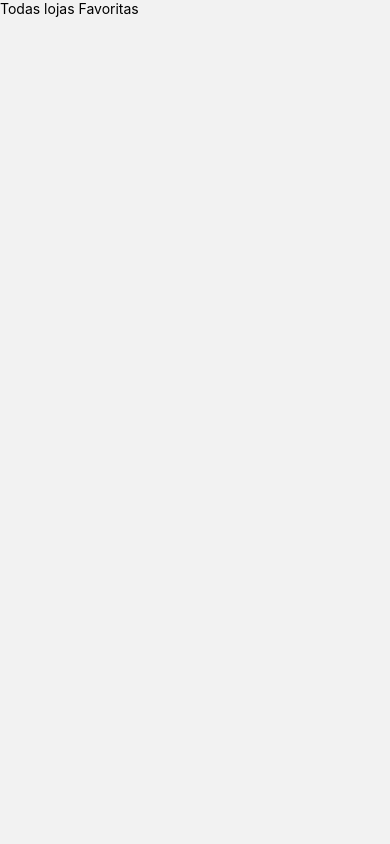
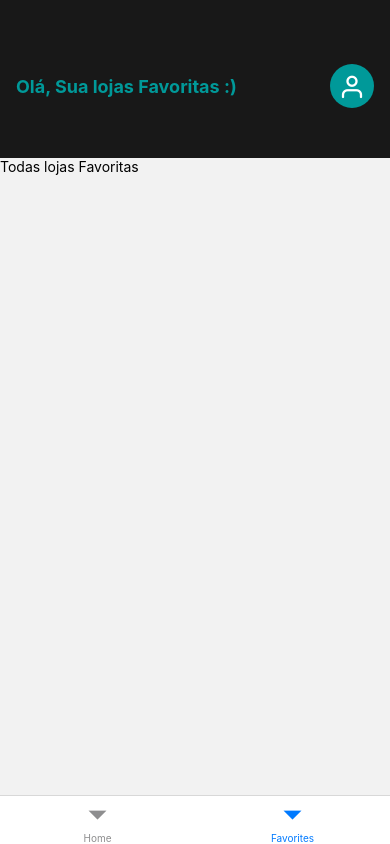
Before and after one commit to EriksJunior/Cliente_Promotion_App, a React Native app: screen /Favorites in a window 390 px wide. Built offline with nearby package versions, Linux system fonts and the light colour scheme; no server answers.

Commit message:
feat: implementado os meio de navegação, e ja utilizando a tabNavigation

```diff
--- a/App.tsx
+++ b/App.tsx
@@ -2,7 +2,7 @@ import { NavigationContainer } from '@react-navigation/native'
 import {
   StatusBar,
 } from 'react-native'
-import Routes from './src/routes'
+import {MyTab} from './src/routes'
 
 export default function App() {
   StatusBar.setBarStyle("light-content")
@@ -10,7 +10,7 @@ export default function App() {
 
   return (
     <NavigationContainer>
-      <Routes />
+      <MyTab />
     </NavigationContainer>
   );
 }
--- a/package.json
+++ b/package.json
@@ -19,6 +19,8 @@
     "react": "18.0.0",
     "react-dom": "18.0.0",
     "react-native": "0.69.6",
+    "react-native-gesture-handler": "~2.5.0",
+    "react-native-reanimated": "~2.9.1",
     "react-native-safe-area-context": "^4.3.1",
     "react-native-screens": "~3.15.0",
     "react-native-web": "~0.18.7"
--- a/src/components/PictureCompany/index.tsx
+++ b/src/components/PictureCompany/index.tsx
@@ -21,7 +21,7 @@ interface IDataCompany {
 export default function PictureCompany({title, picture, color, backgroundColorPicture, onPress}: IDataCompany) {
   return (
       <TouchableOpacity onPress={onPress} style={styles.actionButton} activeOpacity={0.5}>
-        <View style={{backgroundColor: backgroundColorPicture, padding: 10, borderRadius: 44 / 2}}>
+        <View style={[styles.areaButton, { backgroundColor: backgroundColorPicture}]}>
           <AntDesign name={picture} size={26} color={color}/>
         </View>
         <Text style={styles.labelButton}>{title}</Text>
@@ -35,11 +35,10 @@ const styles = StyleSheet.create({
     alignItems: 'center',
     marginRight: 20,
   },
-  // areaButton: {
-  //   backgroundColor: '#009999',
-  //   padding: 10,
-  //   borderRadius: 44 / 2
-  // },
+  areaButton: {
+    padding: 10,
+    borderRadius: 44 / 2
+  },
   labelButton:{
     textAlign: 'center'
   }
--- a/src/page/Favorites/index.tsx
+++ b/src/page/Favorites/index.tsx
@@ -1,9 +1,11 @@
 import React from 'react';
 import {View, Text} from 'react-native'
+import Header from '../../components/Header';
 
 export default function App() {
   return (
       <View>
+        <Header nameUser='Sua lojas Favoritas :)'/>
         <Text>Todas lojas Favoritas</Text>
       </View>
   );
--- a/src/routes.tsx
+++ b/src/routes.tsx
@@ -6,12 +6,33 @@ import Home from './page/Home/Home'
 import Favorites from './page/Favorites'
 
 const Stack = createNativeStackNavigator();
-
-export default function MyStack(){
-  return(
+function MyStack() {
+  return (
     <Stack.Navigator initialRouteName="Home">
-      <Stack.Screen name="Home" component={Home} options={{ headerShown: false }}/>
-      <Stack.Screen name="Favorites" component={Favorites} options={{ headerShown: false }}/>
+      <Stack.Screen name="Home" component={Home} options={{ headerShown: false }} />
+      <Stack.Screen name="Favorites" component={Favorites} options={{ headerShown: false }} />
     </Stack.Navigator>
   )
 }
+
+const Tab = createBottomTabNavigator();
+function MyTab() {
+  return (
+    <Tab.Navigator>
+      <Tab.Screen name="Home" component={Home} options={{ headerShown: false }} />
+      <Tab.Screen name="Favorites" component={Favorites} options={{ headerShown: false }} />
+    </Tab.Navigator>
+  )
+}
+
+const Drawer = createDrawerNavigator();
+function MyDrawer() {
+  return (
+    <Drawer.Navigator>
+      <Drawer.Screen name="Home" component={Home} options={{ headerShown: false }} />
+      <Drawer.Screen name="Favorites" component={Favorites} options={{ headerShown: false }} />
+    </Drawer.Navigator>
+  )
+}
+
+export { MyStack, MyTab, Drawer }
```
Also changed, not shown: 1 other file (tests, documents, lock files or other folders).
